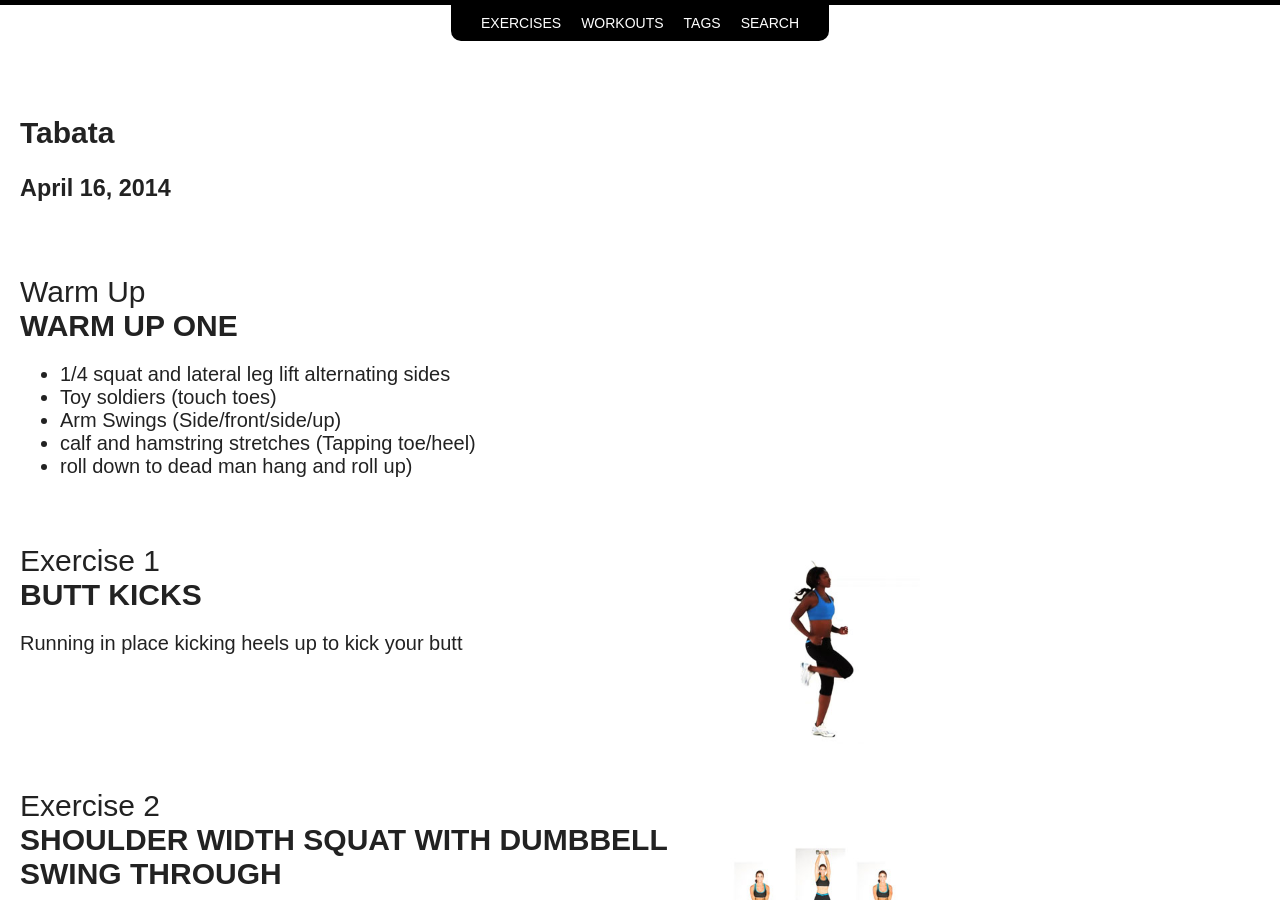
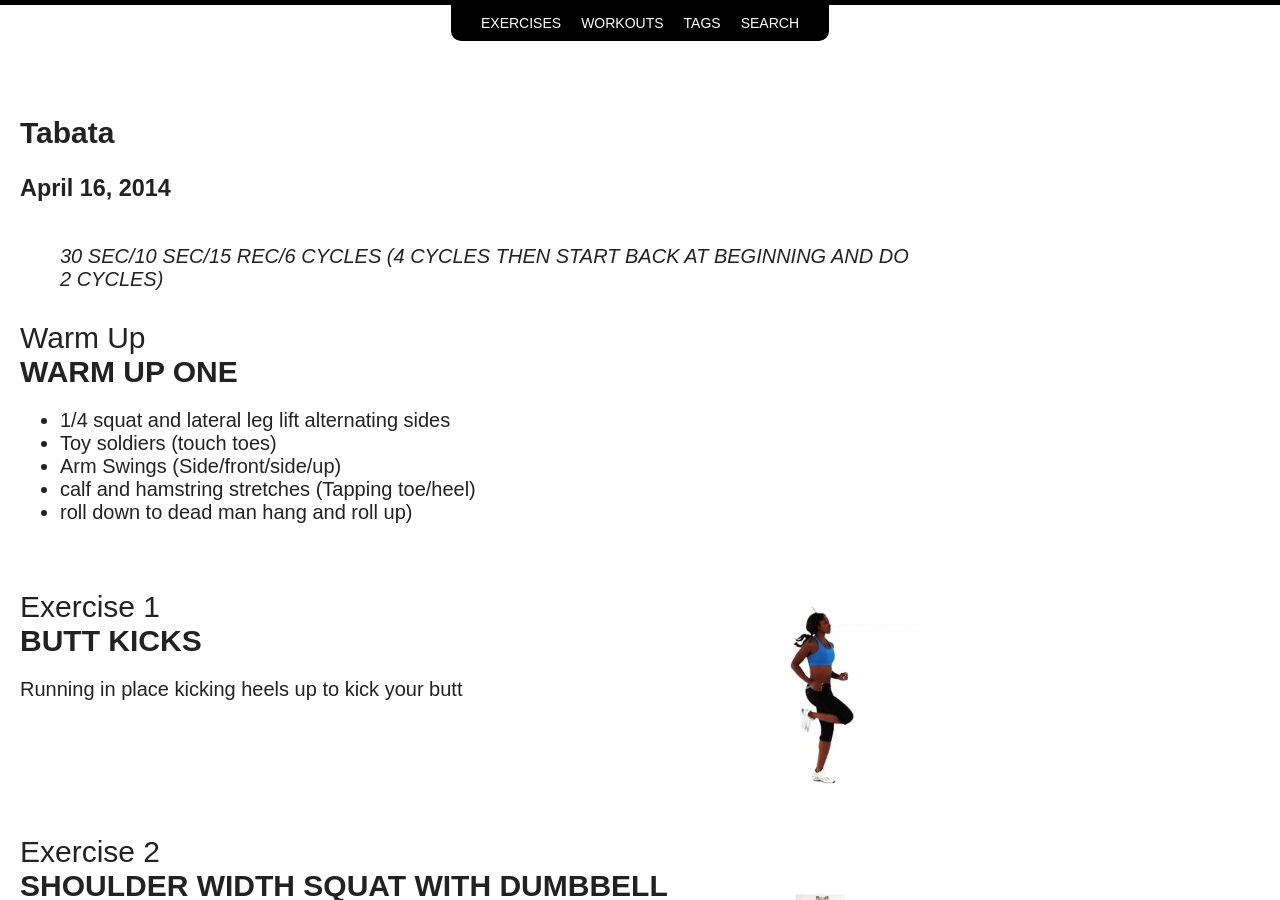
Before and after one commit to christyallen/christyallen.github.io, a Jekyll site: the page built from workouts/_posts/2014-04-16-tabata.md, in a window 1280 px wide and 900 px high. Built offline with Jekyll 4.4.1, drawn with Linux system fonts in a browser that asks for light colours; nearby versions of some CDN libraries.

Commit message:
Site updated at 2014-04-16 00:56:10 UTC

```diff
--- a/workouts/_posts/2014-04-16-tabata.md
+++ b/workouts/_posts/2014-04-16-tabata.md
@@ -2,7 +2,7 @@
 layout: workout
 title:  Tabata
 date:   2014-04-16
-instructions:
+instructions: 30 SEC/10 SEC/15 REC/6 CYCLES (4 CYCLES THEN START BACK AT BEGINNING AND DO 2 CYCLES)
 warm-up: WU00001
 exercise-1: BK00012
 exercise-1b:
```
Also changed, not shown: 1 other file.
